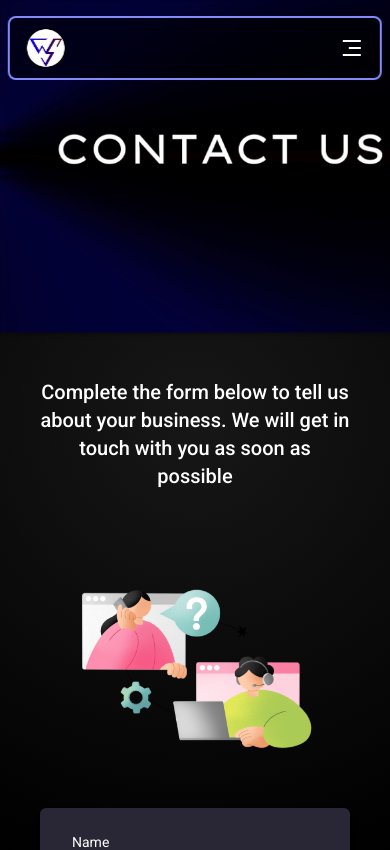
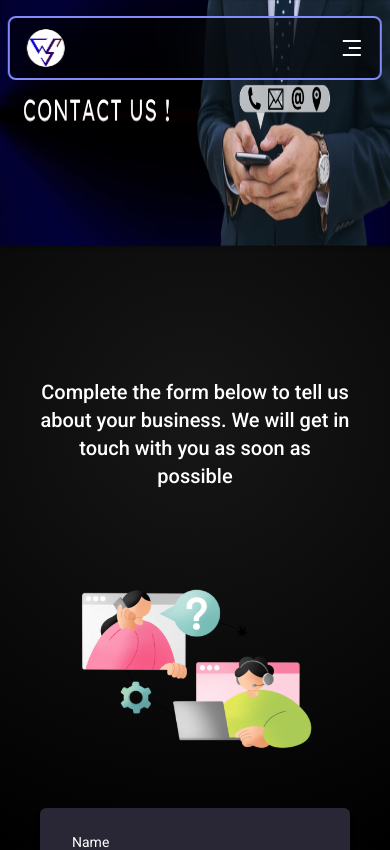
Before and after one commit to dazzlerabhi30800/wcs-clone-react, a React (Vite) app: page /contact in a window 390 px wide. Shown: the top 850 px of the page. Built offline with nearby package versions, Linux system fonts and the light colour scheme.

Commit message:
fixed the size of the contact hero section

```diff
--- a/src/pages/Contact/ContactPage.jsx
+++ b/src/pages/Contact/ContactPage.jsx
@@ -7,7 +7,7 @@ export default function ContactPage() {
         style={{
           backgroundImage: "url(" + "./contact-img/ContactHeroImage.png" + ")",
         }}
-        className="h-[40vh] bg-cover bg-no-repeat"
+        className="h-[40vh] bg-[length:100%_250px] sm:bg-[length:100%_300px] md:bg-cover bg-no-repeat"
       ></section>
       <section className="p-10 md:p-16 flex flex-col gap-10">
         <p className="text-xl md:text-2xl lg:text-3xl text-center font-medium">
```
